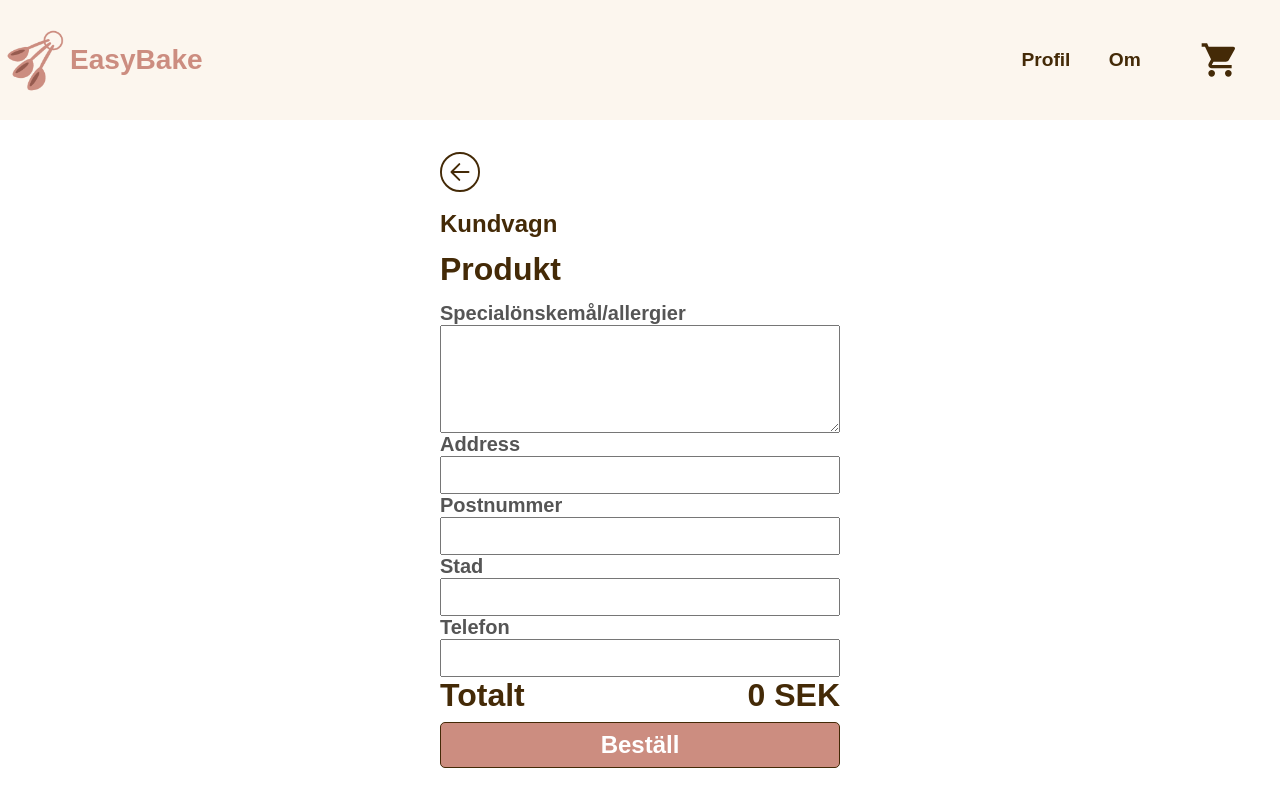
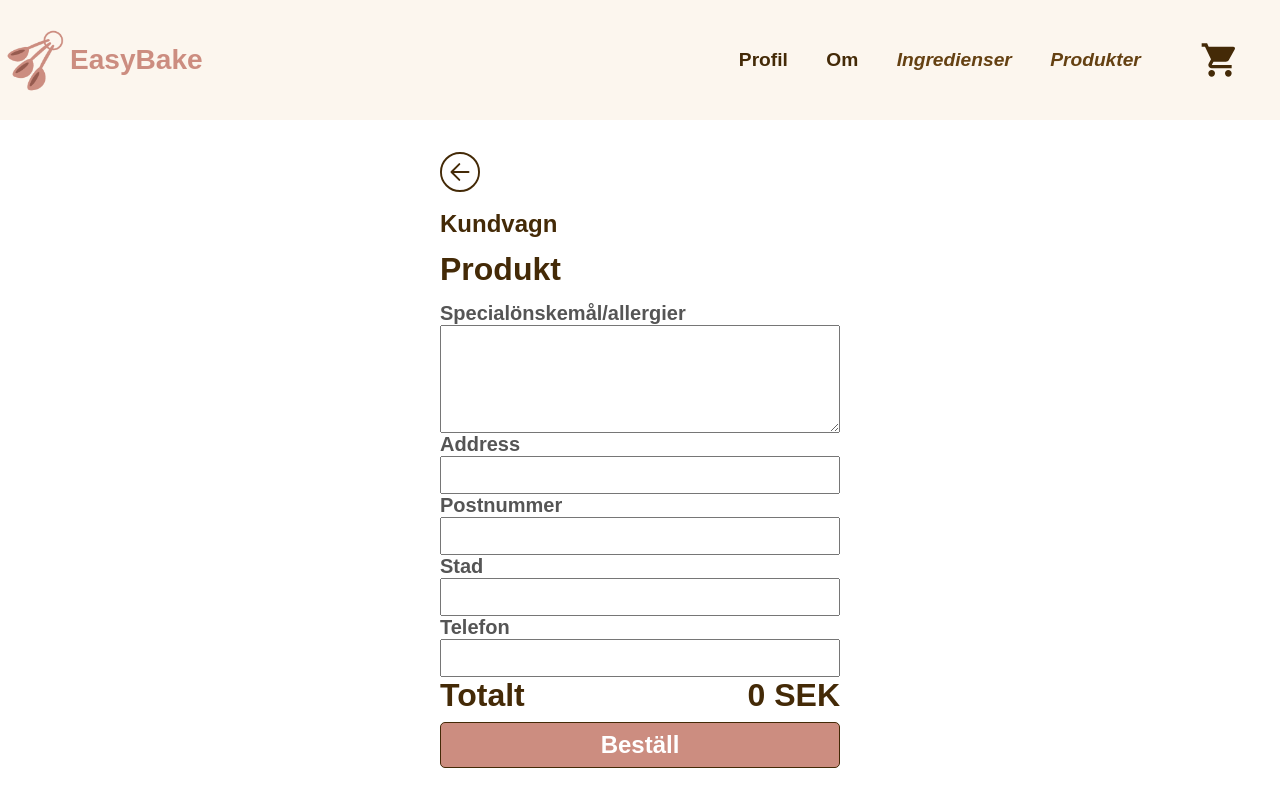
Before and after one commit to dylanR96/syntax-squad, a React (Vite) app in the folder frontend/: page /checkout in a window 1280 px wide. Built offline with nearby package versions, Linux system fonts and the light colour scheme; no server answers; sample sign-in values are in the browser's storage; a web font is replaced by a local one.

Commit message:
added links for admins

```diff
--- a/frontend/src/components/Menu/Menu.tsx
+++ b/frontend/src/components/Menu/Menu.tsx
@@ -23,6 +23,8 @@ type MenuProps = {
 };
 
 const Menu = ({ toggleMenu }: MenuProps) => {
+  const userRole = sessionStorage.getItem("userRole");
+
   return (
     <motion.div
       className="menu"
@@ -38,6 +40,24 @@ const Menu = ({ toggleMenu }: MenuProps) => {
       <NavLink to={"/about"} onClick={toggleMenu} className="menu__link">
         Om oss
       </NavLink>
+      {userRole == "admin" && (
+        <>
+          <NavLink
+            onClick={toggleMenu}
+            className="menu__link menu__admin"
+            to="/admin/ingredients"
+          >
+            Ingredienser
+          </NavLink>
+          <NavLink
+            onClick={toggleMenu}
+            className="menu__link menu__admin"
+            to="/admin/products"
+          >
+            Produkter
+          </NavLink>
+        </>
+      )}
     </motion.div>
   );
 };
--- a/frontend/src/components/layout/Header/Header.css
+++ b/frontend/src/components/layout/Header/Header.css
@@ -12,7 +12,10 @@
 .navbar__nav {
   display: none;
 }
-
+.menu__admin {
+  color: #654112 !important;
+  font-style: italic;
+}
 .navbar__logo {
   width: 64px;
 }
--- a/frontend/src/components/layout/Header/Header.tsx
+++ b/frontend/src/components/layout/Header/Header.tsx
@@ -18,7 +18,7 @@ const Header = () => {
   const toggleMenu = () => {
     setIsMenuOpen((prev) => !prev);
   };
-
+  const userRole = sessionStorage.getItem("userRole");
   return (
     <header className="navbar__header">
       <img className="navbar__menu" src={menuIcon} onClick={toggleMenu} />
@@ -30,10 +30,19 @@ const Header = () => {
         <img className="navbar__logo" src={Logo} alt="EasyBake Logo" />
         <h3 className="navbar__title">EasyBake</h3>
       </Link>
-
       <nav className="navbar__nav">
         <Link to="/profile">Profil</Link>
         <Link to="/about">Om</Link>
+        {userRole == "admin" && (
+          <>
+            <Link to="/admin/ingredients" className="menu__admin">
+              <i>Ingredienser</i>
+            </Link>
+            <Link to="/admin/products" className="menu__admin">
+              <i>Produkter</i>
+            </Link>
+          </>
+        )}
       </nav>
 
       <img className="navbar__cart" src={cartIcon} onClick={toggleCart} />
```
